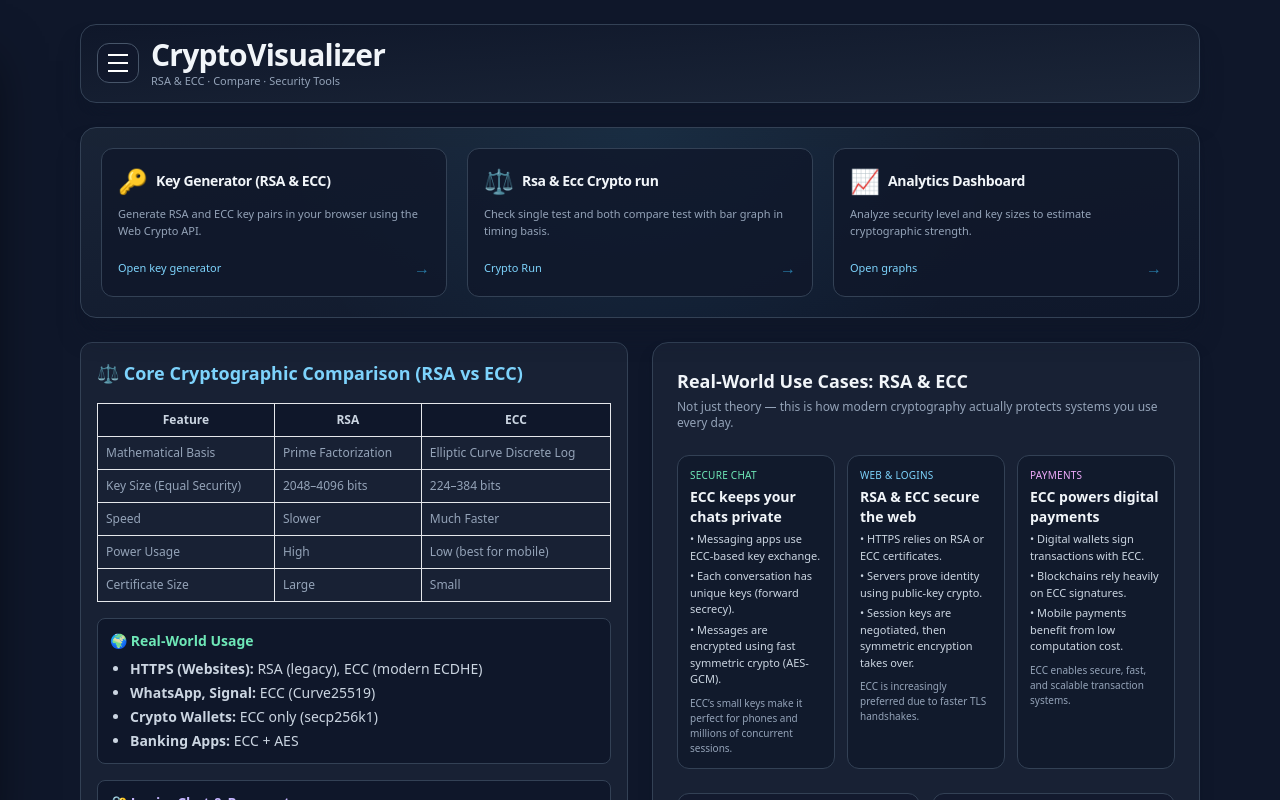
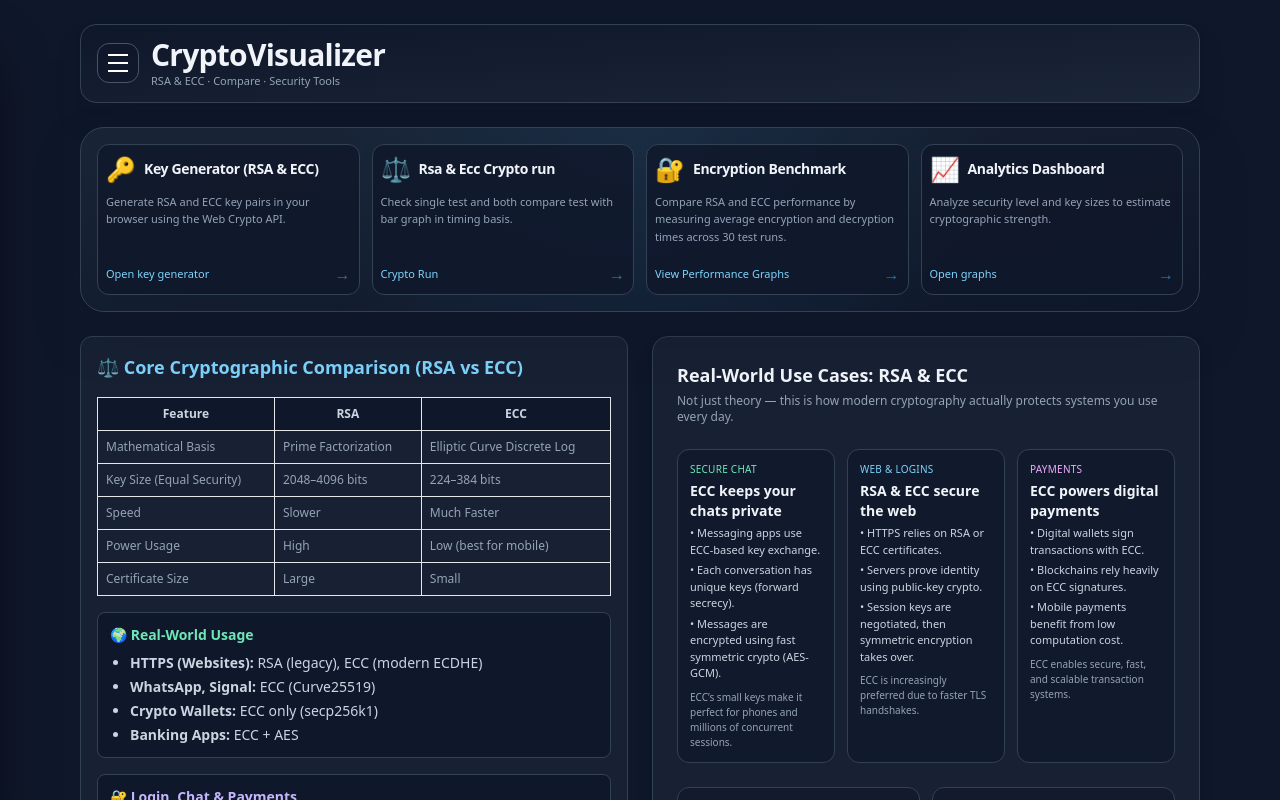
Before and after one commit to mdalsahariyarhossain-ux/crypto, a React (Create React App) app: page / in a window 1280 px wide. Shown: the top 800 px of the page. Built offline with nearby package versions, Linux system fonts and the light colour scheme.

Commit message:
Updated project

```diff
--- a/src/App.js
+++ b/src/App.js
@@ -16,7 +16,7 @@ function App() {
     <div className="bg-slate-900 text-slate-100 min-h-screen">
       <div className="max-w-6xl mx-auto px-4 py-6 space-y-6">
 
-        {/* Header (darkMode removed from header props too) */}
+        {/* Header */}
         <Header />
 
         <Routes>
--- a/src/components/AlgorithmUseCases.js
+++ b/src/components/AlgorithmUseCases.js
@@ -1,4 +1,3 @@
-// src/components/AlgorithmUseCases.js
 import React from "react";
 
 function AlgorithmUseCases() {
--- a/src/components/HomeOptions.js
+++ b/src/components/HomeOptions.js
@@ -1,4 +1,3 @@
-// src/components/HomeOptions.js
 import React from "react";
 import { Link } from "react-router-dom";
 
@@ -21,6 +20,14 @@ function HomeOptions() {
       cta: "Crypto Run"
     },
     {
+      path: "/Encryption-Decryption",
+      title: "Encryption Benchmark",
+      emoji: "🔐",
+      description:
+        "Compare RSA and ECC performance by measuring average encryption and decryption times across 30 test runs.",
+      cta: "View Performance Graphs"
+    },
+    {
       path: "/graph",
       title: "Analytics Dashboard",
       emoji: "📈",
@@ -35,12 +42,12 @@ function HomeOptions() {
       id="home-options"
       className="
         relative
-        grid md:grid-cols-3 gap-5
+        grid md:grid-cols-4 gap-3
         bg-gradient-to-br from-slate-800/70 to-slate-900/70
         border border-slate-700
-        rounded-2xl
-        p-5
-        shadow-xl shadow-slate-900/50
+        rounded-3xl
+        p-4
+        shadow-2xl shadow-slate-900/50
         overflow-hidden
       "
     >
@@ -57,7 +64,7 @@ function HomeOptions() {
             rounded-xl
             border border-slate-700
             bg-slate-900/80
-            px-4 py-4
+            px-2 py-2
             transition-all duration-300
             hover:-translate-y-1
             hover:border-sky-400/70
```
